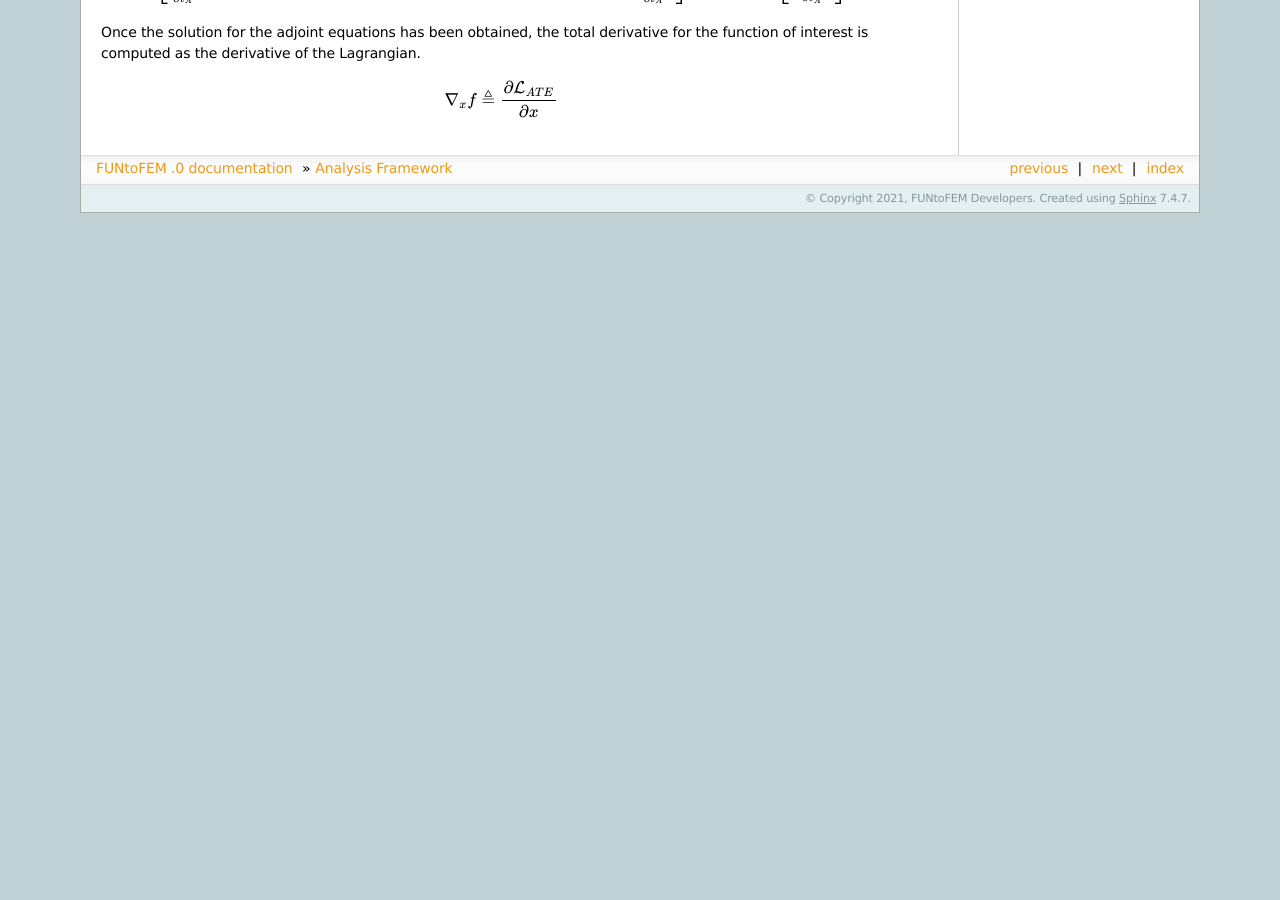
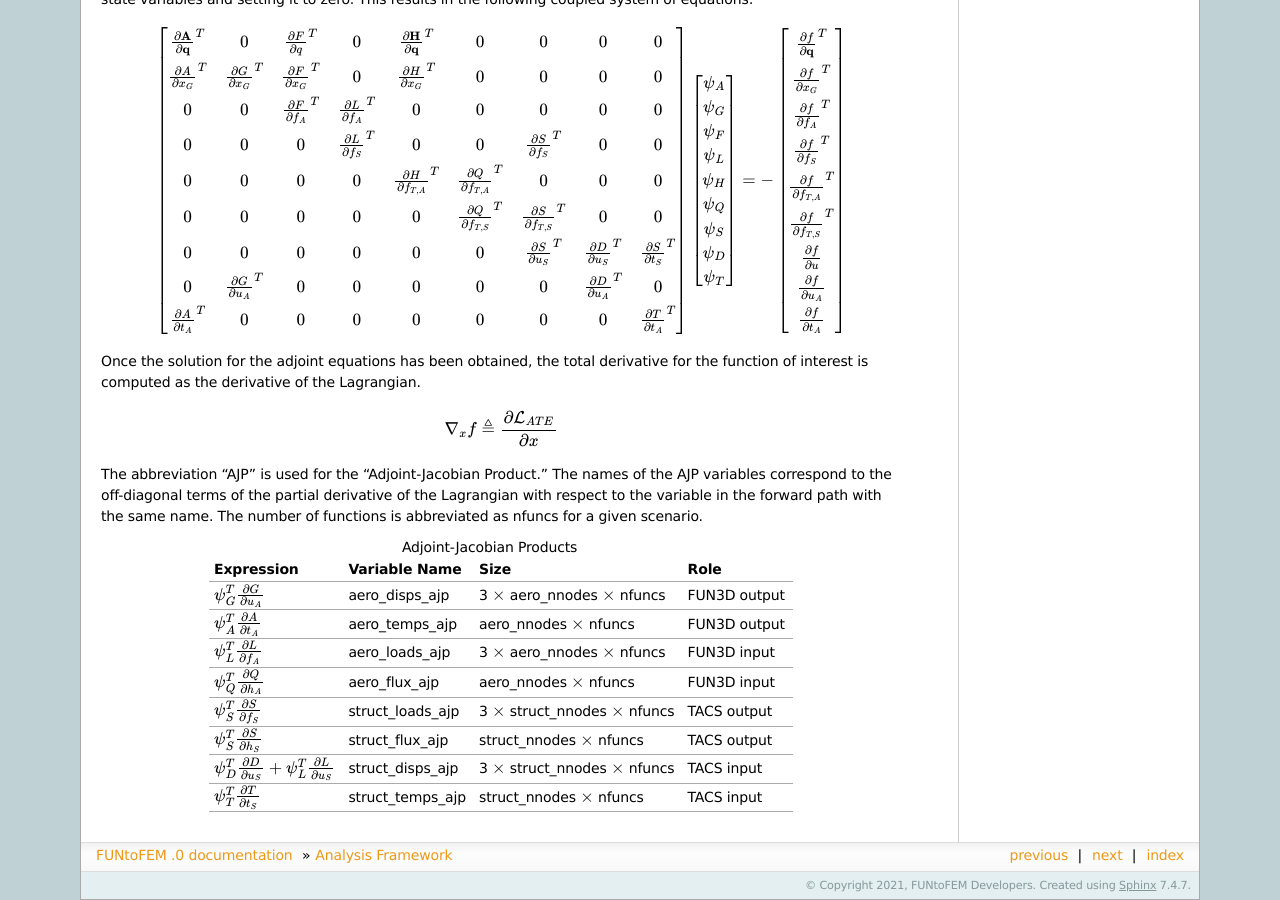
Before and after one commit to smdogroup/funtofem, a Sphinx documentation site: the page built from docs/analysis_framework.rst, in a window 1280 px wide and 900 px high, scrolled down 6198 px. Built offline with Sphinx 7.4.7, drawn with Linux system fonts in a browser that asks for light colours; before the commit the page ends 6411 px from its top, so only the background shows below that; some of the changed text lies outside the part shown.

Commit message:
Update docs for aerothermoelastic framework
Corrected diagrams for the forward and adjoint paths.
Tables of body class members and adjoint-Jacobian products.

```diff
--- a/docs/analysis_framework.rst
+++ b/docs/analysis_framework.rst
@@ -264,6 +264,8 @@
 Aerothermoelastic Framework
 ---------------------------
 
+.. |*| replace:: :math:`\times`
+
 .. figure:: images/atePath.svg
 
 The surface displacements are computed by solving the displacement transfer residuals and preserving rigid-body motion. The displacement transfer scheme is given by:
@@ -309,6 +311,25 @@
 
 	{Q}({f}_{T,A}, {f}_{T,S}) \triangleq {W}^{T} {f}_{T,A} - {f}_{T,S} = 0
 
+.. table:: Body Class Members
+
+    =============== =================   =================== ===========
+    Symbol          Variable Name       Size                Role
+    =============== =================   =================== ===========
+    :math:`u_A`     aero_disps          3 |*| aero_nnodes   FUN3D input
+    :math:`t_A`     aero_temps          aero_nnodes         FUN3D input
+    :math:`f_A`     aero_loads          3 |*| aero_nnodes   FUN3D output
+    :math:`h_A`     aero_flux           aero_nnodes         FUN3D output
+    :math:`f_S`     struct_loads        3 |*| struct_nnodes TACS input
+    :math:`h_S`     struct_flux         struct_nnodes       TACS input
+    :math:`u_S`     struct_disps        3 |*| struct_nnodes TACS output
+    :math:`t_S`     struct_temps        struct_nnodes       TACS output
+    =============== =================   =================== ===========
+
+The body class members listed above use accessors to get them. aero_nnodes refers to the number
+of nodes on the aerodynamic surface mesh. Similarly, struct_nnodes refers to the number of nodes
+on the structural mesh. Where the size is indicated as 3 |*| nnodes, the vector is structured as concatenated
+trios of (x, y, z) values.
 
 Aerothermoelastic Adjoint
 =========================
@@ -399,3 +420,32 @@
 .. math::
 
 	\nabla_{{x}}f \triangleq \frac{\partial \mathcal{L}_{ATE}}{\partial {x}}
+
+The abbreviation "AJP" is used for the "Adjoint-Jacobian Product." The names of the AJP variables correspond to the
+off-diagonal terms of the partial derivative of the Lagrangian with respect to the variable in the forward path with the same name.
+The number of functions is abbreviated as nfuncs for a given scenario.
+
+.. |ad_ajp| replace:: :math:`\psi_G^T \frac{\partial G}{\partial u_A}`
+.. |at_ajp| replace:: :math:`\psi_A^T \frac{\partial A}{\partial t_A}`
+.. |al_ajp| replace:: :math:`\psi_L^T \frac{\partial L}{\partial f_A}`
+.. |af_ajp| replace:: :math:`\psi_Q^T \frac{\partial Q}{\partial h_A}`
+
+.. |sd_ajp| replace:: :math:`\psi_D^T \frac{\partial D}{\partial u_S} + \psi_L^T \frac{\partial L}{\partial u_S}`
+.. |st_ajp| replace:: :math:`\psi_T^T \frac{\partial T}{\partial t_S}`
+.. |sl_ajp| replace:: :math:`\psi_S^T \frac{\partial S}{\partial f_S}`
+.. |sf_ajp| replace:: :math:`\psi_S^T \frac{\partial S}{\partial h_S}`
+
+.. table:: Adjoint-Jacobian Products
+
+    ================== ====================   ================================= ===========
+    Expression         Variable Name          Size                              Role
+    ================== ====================   ================================= ===========
+    |ad_ajp|           aero_disps_ajp         3 |*| aero_nnodes |*| nfuncs      FUN3D output
+    |at_ajp|           aero_temps_ajp         aero_nnodes |*| nfuncs            FUN3D output
+    |al_ajp|           aero_loads_ajp         3 |*| aero_nnodes |*| nfuncs      FUN3D input
+    |af_ajp|           aero_flux_ajp          aero_nnodes |*| nfuncs            FUN3D input
+    |sl_ajp|           struct_loads_ajp       3 |*| struct_nnodes |*| nfuncs    TACS output
+    |sf_ajp|           struct_flux_ajp        struct_nnodes |*| nfuncs          TACS output
+    |sd_ajp|           struct_disps_ajp       3 |*| struct_nnodes |*| nfuncs    TACS input
+    |st_ajp|           struct_temps_ajp       struct_nnodes |*| nfuncs          TACS input
+    ================== ====================   ================================= ===========
```
Also changed, not shown: docs/images/atePath.svg.
